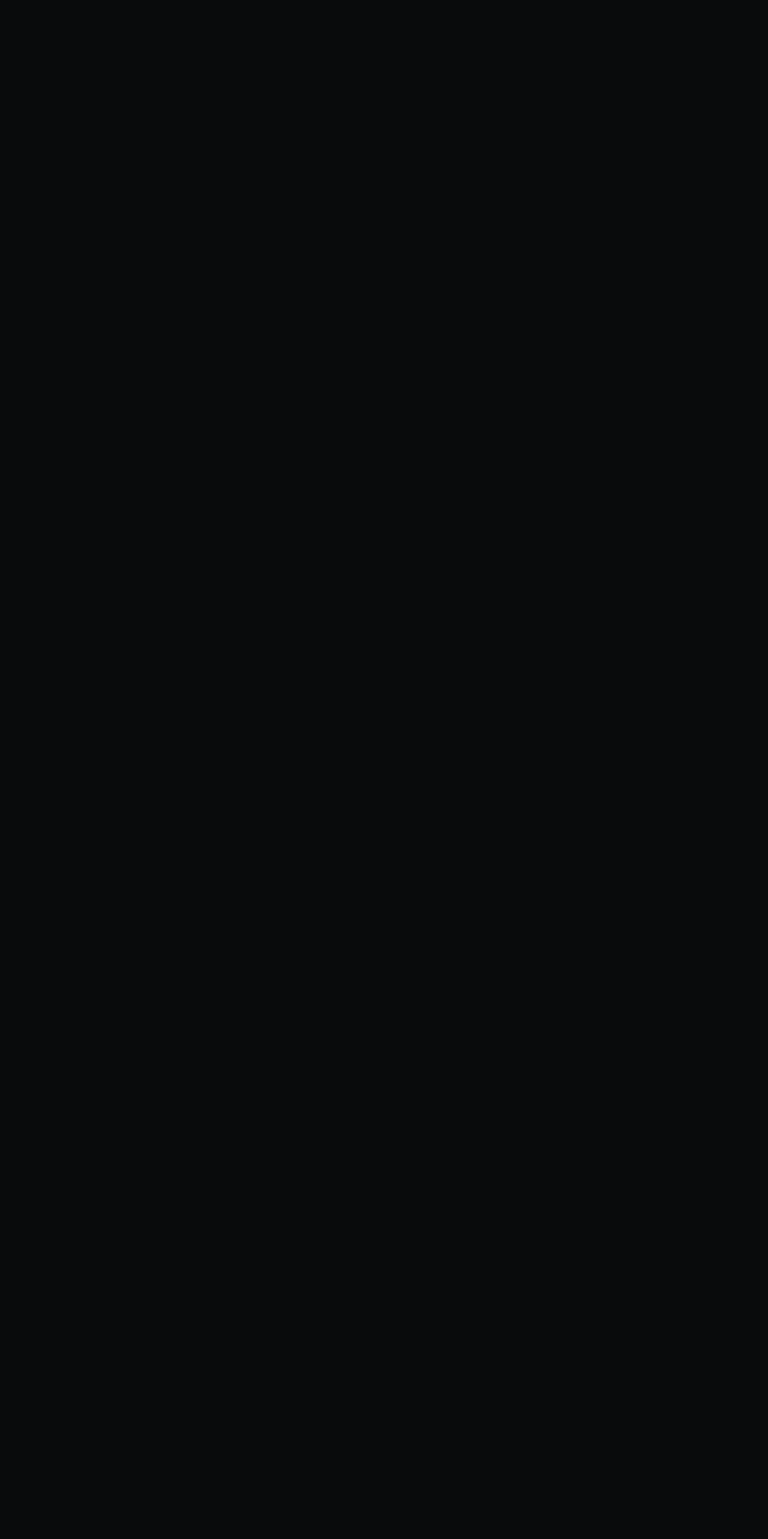
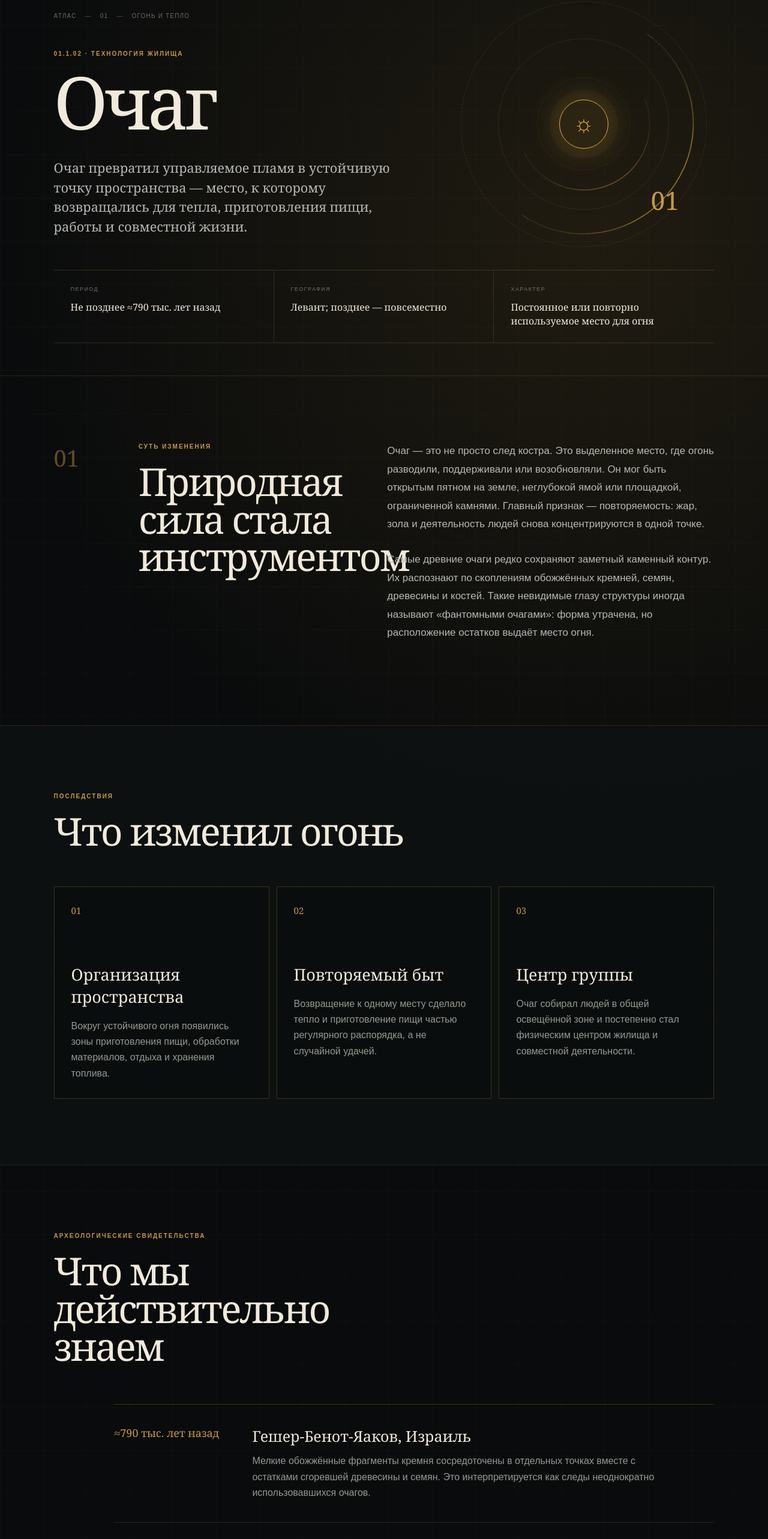
Before and after one commit to barzugini/atlas-izobreteniy, a Next.js app: page /inventions/ochag/ in a window 1280 px wide. Before the commit this address had no page. Shown: the part 174-2740 px from the top of the page at 60% size. Before the commit the page ends 800 px from the top, so only its background shows below. Built offline with nearby package versions, Linux system fonts and the light colour scheme.

Commit message:
Добавить страницу очага в данные Атласа

```diff
--- a/data/atlas.ts
+++ b/data/atlas.ts
@@ -18,7 +18,12 @@ export type Invention = {
   period: string;
   geography: string;
   status: string;
+  symbol: string;
   lead: string;
+  changeTitle: string;
+  impactsTitle: string;
+  evidenceTitle: string;
+  developmentTitle: string;
   overview: string[];
   impacts: { title: string; text: string }[];
   evidence: { date: string; title: string; text: string }[];
@@ -148,7 +153,12 @@ export const inventions: Invention[] = [
     period: "Не позднее ≈1 млн лет назад",
     geography: "Африка; позднее — другие регионы",
     status: "Длительный процесс, а не единичное изобретение",
+    symbol: "☼",
     lead: "Огонь стал первой внешней силой природы, которую ранние люди научились сохранять, переносить и постепенно использовать по своему намерению.",
+    changeTitle: "Природная сила стала инструментом",
+    impactsTitle: "Что изменил огонь",
+    evidenceTitle: "Что мы действительно знаем",
+    developmentTitle: "От стихии к очагу",
     overview: [
       "Освоение огня нельзя приписать одному человеку или одной дате. Сначала гоминины, вероятно, использовали природное пламя, затем научились поддерживать его и переносить в защищённые места. Умение регулярно разжигать огонь сформировалось значительно позднее.",
       "Надёжные археологические свидетельства раннего огня редки: зола, кости и камни могут обгореть и без участия человека. Поэтому исследователи оценивают не только следы нагрева, но и их положение, повторяемость и связь с местами стоянок.",
@@ -174,6 +184,47 @@ export const inventions: Invention[] = [
       { title: "Earliest evidence of fire-making", publisher: "British Museum", url: "https://www.britishmuseum.org/about-us/press/press-releases/groundbreaking-discovery-shows-earliest-evidence-fire-making" },
     ],
   },
+  {
+    slug: "ochag",
+    title: "Очаг",
+    categoryIndex: 0,
+    branchIndex: 0,
+    itemIndex: 1,
+    kind: "Технология жилища",
+    period: "Не позднее ≈790 тыс. лет назад",
+    geography: "Левант; позднее — повсеместно",
+    status: "Постоянное или повторно используемое место для огня",
+    symbol: "◉",
+    lead: "Очаг превратил управляемое пламя в устойчивую точку пространства — место, к которому возвращались для тепла, приготовления пищи, работы и совместной жизни.",
+    changeTitle: "У огня появилось своё место",
+    impactsTitle: "Что организовал очаг",
+    evidenceTitle: "Как археологи находят очаг",
+    developmentTitle: "От переносимого огня к печи",
+    overview: [
+      "Очаг — это не просто след костра. Это выделенное место, где огонь разводили, поддерживали или возобновляли. Он мог быть открытым пятном на земле, неглубокой ямой или площадкой, ограниченной камнями. Главный признак — повторяемость: жар, зола и деятельность людей снова концентрируются в одной точке.",
+      "Самые древние очаги редко сохраняют заметный каменный контур. Их распознают по скоплениям обожжённых кремней, семян, древесины и костей. Такие невидимые глазу структуры иногда называют «фантомными очагами»: форма утрачена, но расположение остатков выдаёт место огня.",
+    ],
+    impacts: [
+      { title: "Организация пространства", text: "Вокруг устойчивого огня появились зоны приготовления пищи, обработки материалов, отдыха и хранения топлива." },
+      { title: "Повторяемый быт", text: "Возвращение к одному месту сделало тепло и приготовление пищи частью регулярного распорядка, а не случайной удачей." },
+      { title: "Центр группы", text: "Очаг собирал людей в общей освещённой зоне и постепенно стал физическим центром жилища и совместной деятельности." },
+    ],
+    evidence: [
+      { date: "≈790 тыс. лет назад", title: "Гешер-Бенот-Яаков, Израиль", text: "Мелкие обожжённые фрагменты кремня сосредоточены в отдельных точках вместе с остатками сгоревшей древесины и семян. Это интерпретируется как следы неоднократно использовавшихся очагов." },
+      { date: "≈780 тыс. лет назад", title: "Приготовление рыбы у огня", text: "Анализ рыбьих зубов с той же стоянки указывает на контролируемый нагрев. Находка связывает ранние места огня не только с теплом, но и с приготовлением пищи." },
+      { date: "≈300 тыс. лет назад", title: "Центральный очаг пещеры Кесем", text: "Большой очаг площадью около четырёх квадратных метров многократно устраивали в центре пещеры. Вокруг него различаются зоны разделки мяса и обработки шкур." },
+    ],
+    development: [
+      { label: "До", title: "Переносимый огонь", text: "Пламя можно было сохранить и принести на стоянку, но его место ещё не обязательно было постоянным." },
+      { label: "Перелом", title: "Повторяемый очаг", text: "Огонь закрепился в одной точке, а деятельность людей стала выстраиваться вокруг неё." },
+      { label: "Дальше", title: "Печь", text: "Стены и камера позволили удерживать больше тепла, управлять тягой и использовать высокую температуру эффективнее." },
+    ],
+    sources: [
+      { title: "Evidence of Hominin Control of Fire at Gesher Benot Ya'aqov", publisher: "Science / Hebrew University", url: "https://doi.org/10.1126/science.1095443" },
+      { title: "Evidence for the cooking of fish 780,000 years ago", publisher: "Nature Ecology & Evolution", url: "https://www.nature.com/articles/s41559-022-01910-z" },
+      { title: "Repeated use of a central hearth at Qesem Cave", publisher: "Journal of Archaeological Science", url: "https://doi.org/10.1016/j.jas.2013.11.015" },
+    ],
+  },
 ];
 
 export const getInventionByTitle = (title: string) => inventions.find((item) => item.title === title);
```
